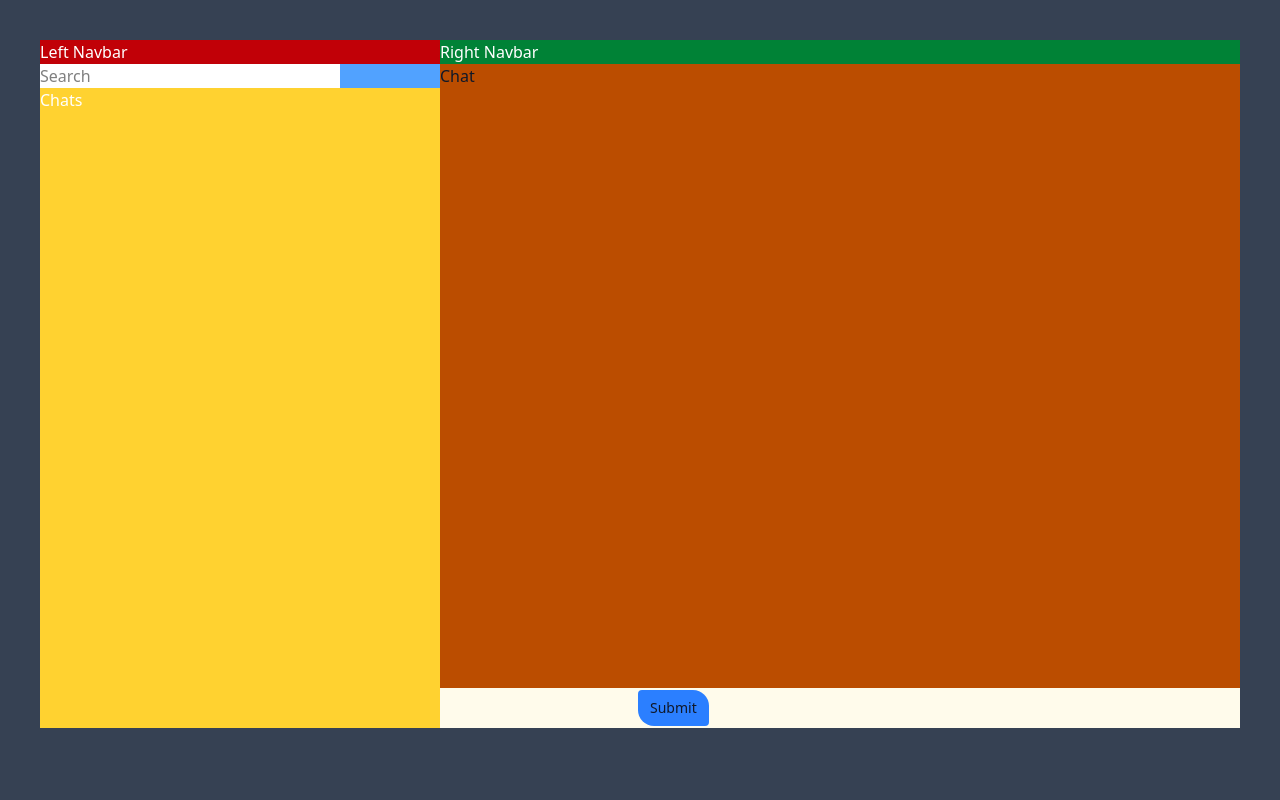
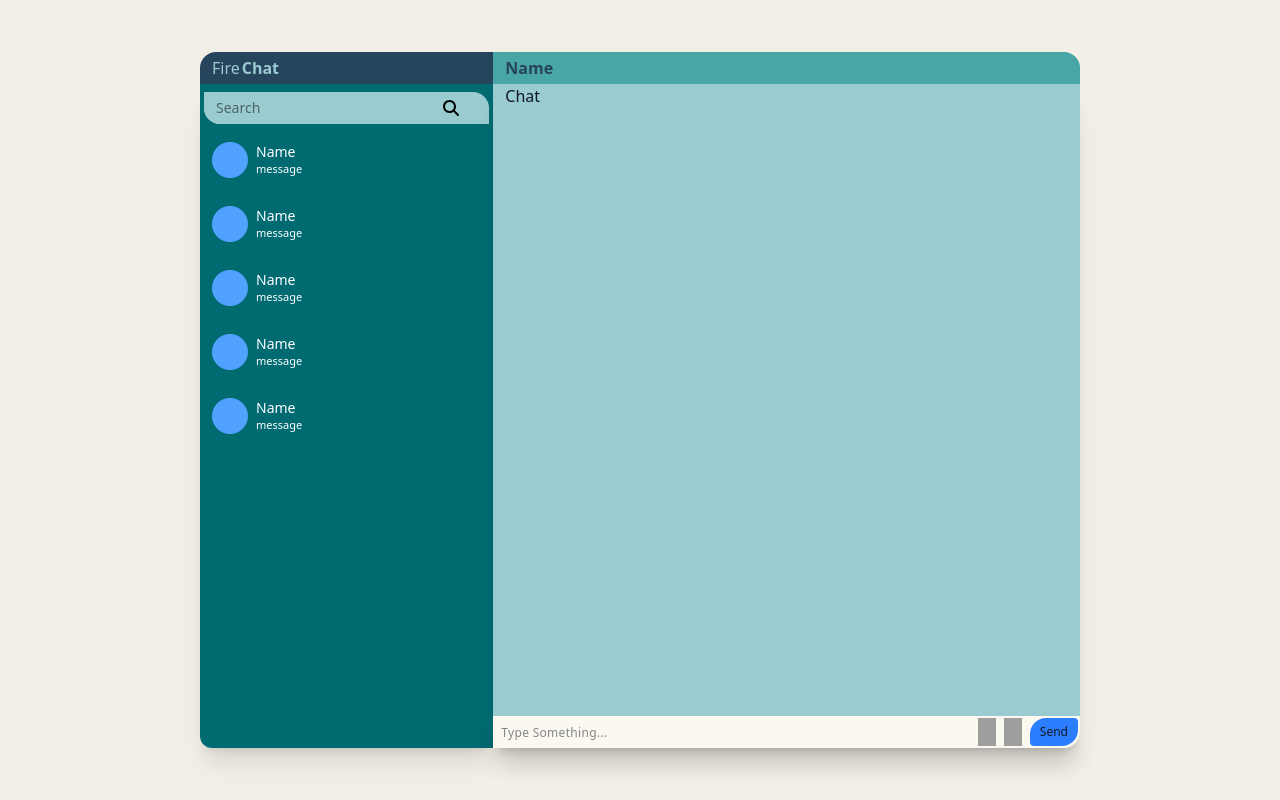
Before and after one commit to Saba-Ahmad-sp/FireChat, a React (Vite) app: page / in a window 1280 px wide. Built offline with nearby package versions, Linux system fonts and the light colour scheme; grey boxes are pictures that could not be loaded.

Commit message:
Adds Updated Layout with Tailwind css for FireChat

```diff
--- a/package.json
+++ b/package.json
@@ -10,6 +10,9 @@
     "preview": "vite preview"
   },
   "dependencies": {
+    "@fortawesome/fontawesome-svg-core": "^6.7.2",
+    "@fortawesome/free-solid-svg-icons": "^6.7.2",
+    "@fortawesome/react-fontawesome": "^0.2.2",
     "@tailwindcss/vite": "^4.0.16",
     "react": "^19.0.0",
     "react-dom": "^19.0.0",
--- a/src/components/Chat.jsx
+++ b/src/components/Chat.jsx
@@ -2,8 +2,8 @@ import Input from "./Input";
 
 const Chat = () => {
   return (
-    <div className="w-2/3 flex flex-col bg-amber-700 text-gray-900 justify-between ">
-      <h1>Chat</h1>
+    <div className="w-2/3 flex flex-col bg-[#9ACBD0] text-gray-900 justify-between rounded-br-2xl shadow-xl">
+      <h1 className="pl-3 ">Chat</h1>
       <Input />
     </div>
   );
--- a/src/components/Chats.jsx
+++ b/src/components/Chats.jsx
@@ -1,7 +1,9 @@
+import Contacts from "./Contacts"
+
 const Chats = () => {
   return (
     <>
-    <div>Chats</div>
+    <Contacts/>
     </>
   )
 }
--- /dev/null
+++ b/src/components/Contacts.jsx
@@ -0,0 +1,45 @@
+import React from "react";
+
+const Contacts = () => {
+  return (
+    <>
+      <div className="pl-1.5 flex h-14 items-center   mt-2">
+        <div className="bg-blue-400 mt-1 mb-1 w-9 h-9 rounded-full flex justify-center items-center ml-0.5"></div>
+        <div className=" w-3/4  pl-2 ">
+          <div className="text-sm">Name</div>
+          <div className="text-[11px] mt-[-1px]">message</div>
+        </div>
+      </div>
+      <div className="flex pl-1.5 h-14 items-center   mt-2">
+        <div className="bg-blue-400 mt-1 mb-1 w-9 h-9 rounded-full flex justify-center items-center ml-0.5"></div>
+        <div className=" w-3/4  pl-2 ">
+          <div className="text-sm">Name</div>
+          <div className="text-[11px] mt-[-1px]">message</div>
+        </div>
+      </div>
+      <div className="flex h-14 pl-1.5 items-center   mt-2">
+        <div className="bg-blue-400 mt-1 mb-1 w-9 h-9 rounded-full flex justify-center items-center ml-0.5"></div>
+        <div className=" w-3/4  pl-2 ">
+          <div className="text-sm">Name</div>
+          <div className="text-[11px] mt-[-1px]">message</div>
+        </div>
+      </div>
+      <div className="flex pl-1.5 h-14 items-center   mt-2">
+        <div className="bg-blue-400 mt-1 mb-1 w-9 h-9 rounded-full flex justify-center items-center ml-0.5"></div>
+        <div className=" w-3/4  pl-2 ">
+          <div className="text-sm">Name</div>
+          <div className="text-[11px] mt-[-1px]">message</div>
+        </div>
+      </div>
+      <div className="flex pl-1.5 h-14 items-center   mt-2">
+        <div className="bg-blue-400 mt-1 mb-1 w-9 h-9 rounded-full flex justify-center items-center ml-0.5"></div>
+        <div className=" w-3/4  pl-2 ">
+          <div className="text-sm">Name</div>
+          <div className="text-[11px] mt-[-1px]">message</div>
+        </div>
+      </div>
+    </>
+  );
+};
+
+export default Contacts;
--- a/src/components/Home.jsx
+++ b/src/components/Home.jsx
@@ -4,8 +4,8 @@ import Sidebar from "./Sidebar";
 
 const Home = () => {
   return (
-    <div className="bg-gray-700 text-white min-h-screen flex flex-col">
-      <div className="p-10">
+    <div className="bg-[#F2EFE7] text-white min-h-screen w-screen flex flex-col justify-center items-center ">
+      <div className="p-10 min-w-3/4">
         <Navbar />
         <div className="flex flex-1">
           <Sidebar />
--- a/src/components/Input.jsx
+++ b/src/components/Input.jsx
@@ -1,9 +1,13 @@
 
 const Input = () => {
   return (
-    <div className="bg-amber-50 w-full h-10 flex items-center">
-       <input type="text" className="h-10 p-2 text-xs tracking-wide" />
-       <button className="bg-blue-500 py-2 px-3 rounded-bl-2xl rounded-tr-2xl rounded text-sm mx-2" >Submit</button>
+    <div className="bg-[#FBF8EF] w-full h-8  flex justify-between items-center rounded-br-2xl shadow-xl">
+       <input type="text" className="h-10 p-2 text-xs focus:outline-none tracking-wide w-2/3 flex-wrap" placeholder="Type Something..."/>
+       <div className="flex gap-2">
+        <img src="https://www.svgrepo.com/show/509187/paper-clip.svg" alt="clip-logo" className="w-4.5" />
+        <img src="https://www.svgrepo.com/show/528989/gallery-send.svg" alt="gallery-logo" className="w-4.5"/>
+       <button className="bg-blue-500  py-1.5 px-2.5 rounded-tl-2xl rounded-br-2xl rounded text-xs mr-0.5 ">Send</button>
+       </div>
     </div>
   )
 }
--- a/src/components/Navbar.jsx
+++ b/src/components/Navbar.jsx
@@ -1,8 +1,10 @@
+
 const Navbar = () => {
   return (
-    <div className="flex bg-green-700">
-      <div className="w-1/3 bg-red-700">Left Navbar</div>
-      <div className="w-2/3 ">Right Navbar</div>
+    <div className="flex h-8">
+      <div className="w-1/3 bg-[#27445D] rounded-tl-2xl pl-3 flex items-center "><span className="text-[#9ACBD0] font-medium">Fire</span><span className="text-[#9ACBD0] font-bold ml-0.5">Chat</span></div>
+      <div className="w-2/3 bg-[#48A6A7]   text-[#27445D] rounded-tr-2xl flex items-center pl-3 font-semibold"><div>Name</div>
+      </div>
     </div>
   );
 };
--- a/src/components/Search.jsx
+++ b/src/components/Search.jsx
@@ -1,10 +1,20 @@
 const Search = () => {
   return (
     <>
-      <div className="flex">
-        <input type="text" className="bg-white w-3/4 text-black" placeholder="Search"/>
-        <div className="bg-blue-400 w-1/4"></div>
-      </div>
+      <label htmlFor="search" className="flex bg-[#9ACBD0] h-8 rounded-tr-2xl rounded-bl-2xl mt-2">
+        <input
+          type="text"
+          className=" bg-[#9ACBD0] w-3/4 focus:outline-none text-black p-3 text-sm rounded-2xl"
+          placeholder="Search"
+          id="search"
+        />
+        <svg
+          className="w-1/4 p-2 mr-1"
+          xmlns="http://www.w3.org/2000/svg"
+          viewBox="0 0 460 512"
+        >
+        <path d="M416 208c0 45.9-14.9 88.3-40 122.7L502.6 457.4c12.5 12.5 12.5 32.8 0 45.3s-32.8 12.5-45.3 0L330.7 376c-34.4 25.2-76.8 40-122.7 40C93.1 416 0 322.9 0 208S93.1 0 208 0S416 93.1 416 208zM208 352a144 144 0 1 0 0-288 144 144 0 1 0 0 288z"/></svg>
+      </label>
     </>
   );
 };
--- a/src/components/Sidebar.jsx
+++ b/src/components/Sidebar.jsx
@@ -3,7 +3,7 @@ import Search from "./Search";
 
 const Sidebar = () => {
   return (
-    <div className="w-1/3 bg-amber-300 h-[83vh] flex flex-col">
+    <div className="w-1/3 bg-[#006A71] h-[83vh] flex flex-col rounded-bl-xl px-1  shadow-xl">
       <Search />
       <Chats />
     </div>
```
Also changed, not shown: 1 other file (tests, documents, lock files or other folders).
